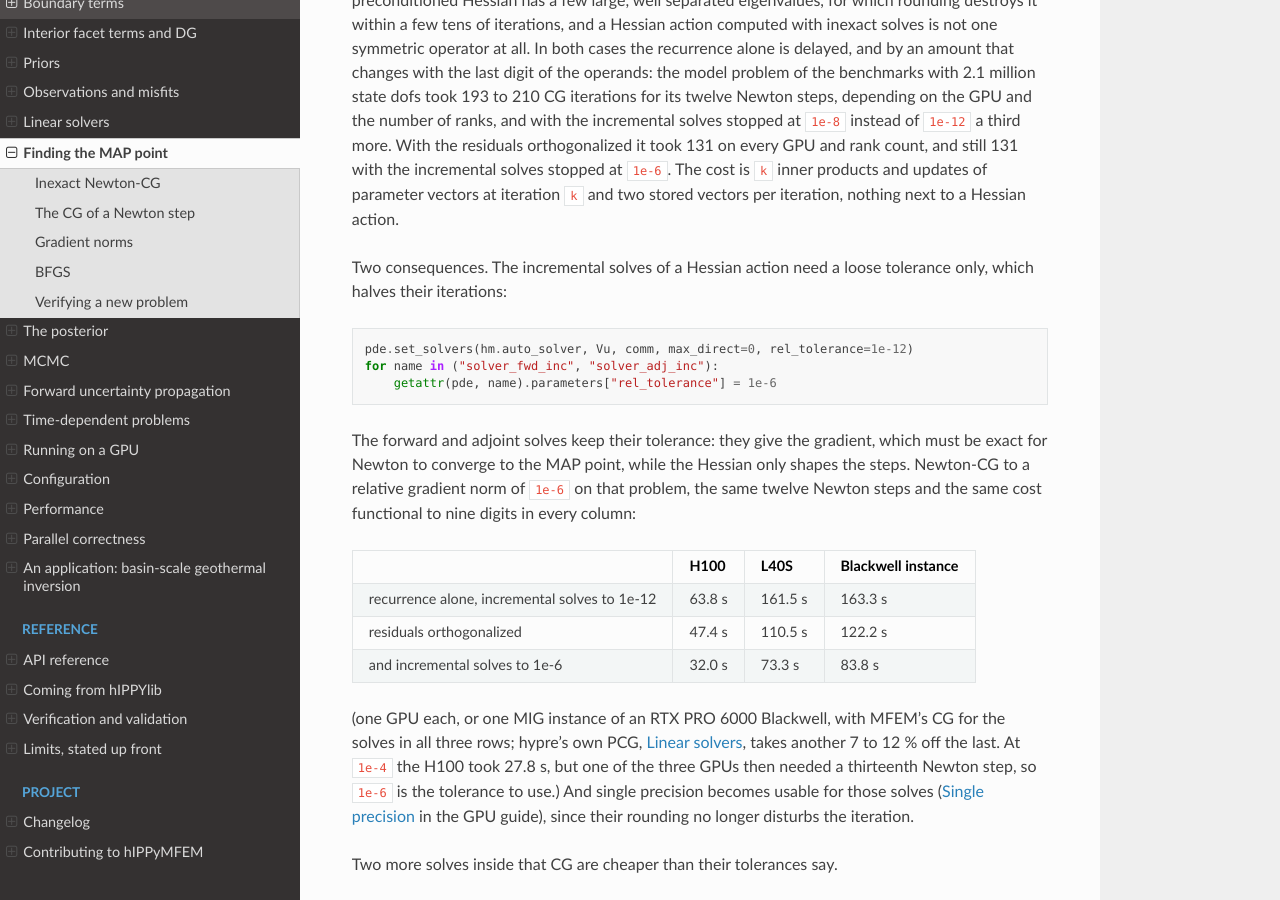
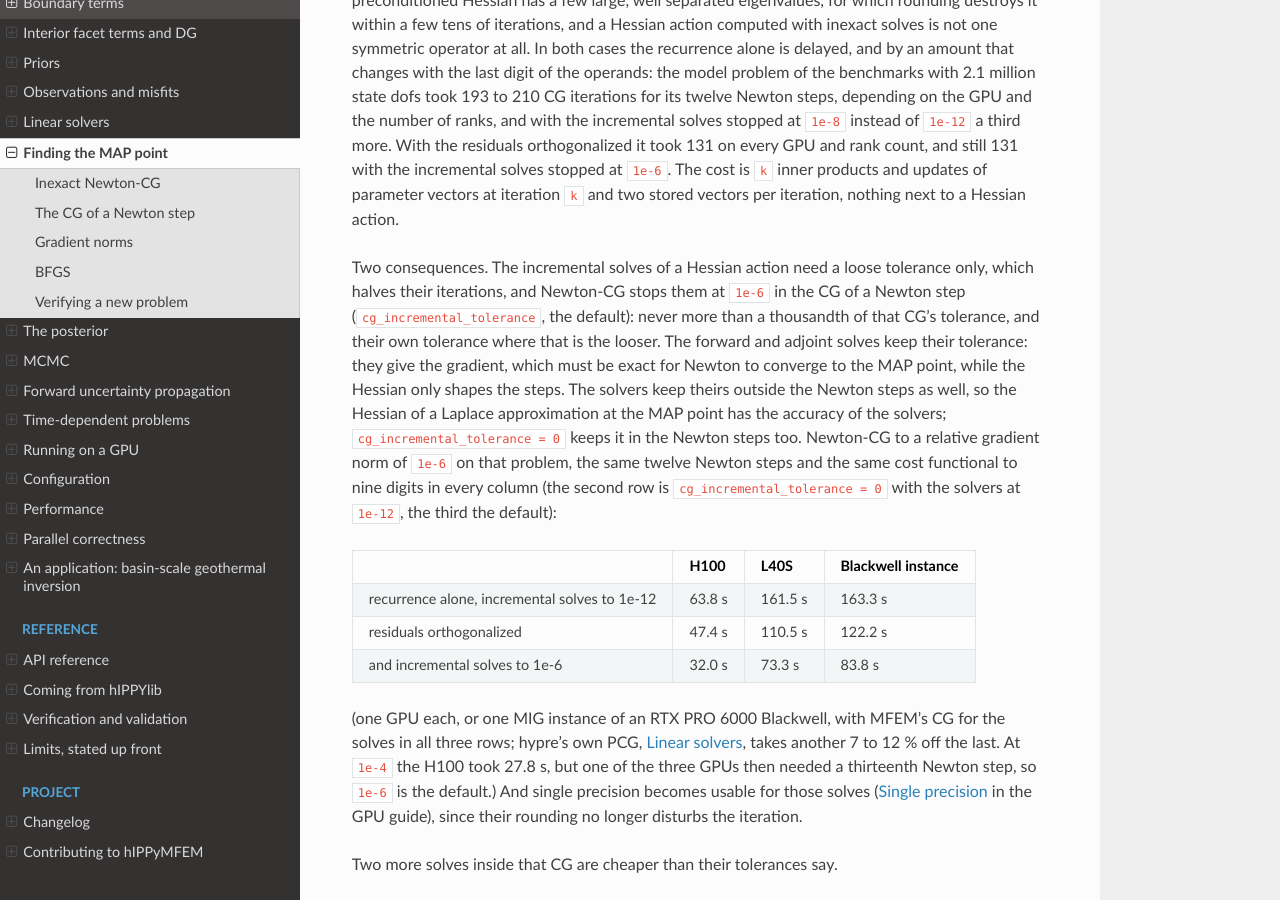
Before and after one commit to hIPPyMFEM/hippymfem, a Sphinx documentation site: the page built from docs/source/guide/optimization.rst, in a window 1280 px wide and 900 px high, scrolled down 882 px. Built offline with Sphinx 7.4.7 and the Read the Docs theme 3.1.0, drawn with Linux system fonts in a browser that asks for light colours; pages that are not in the unit, such as notebooks, are missing from menus.

Commit message:
Newton-CG stops the incremental solves of a Hessian action at 1e-6
cg_incremental_tolerance of ReducedSpaceNewtonCG, 1e-6 by default: in the CG of a
line-search Newton step with cg_reorthogonalize, the two incremental solves of each
Hessian action stop at min(cg_incremental_tolerance, 1e-3 * that CG's tolerance)
where the solvers' own tolerance is tighter (ReducedHessian.set_accuracy, per
Hessian object). Not under cg_hessian_relaxation, whose CG sets an accuracy of its
own; 0 keeps the solvers' own. The forward and adjoint solves, which give the
gradient, are not touched, and the solvers keep their tolerance outside the steps.

The GPU guide recommended setting the incremental solvers to 1e-6 by hand. On the
model problem of the paper's listing the Newton and CG counts and the cost (ten
digits) stay those of solves to 1e-12: 48^3 on one L40S, kernels and hypre on the
card, 62.6 -> 39.6 s; 20^3 on four host ranks 60.5 -> 35.6 s. Single-precision
solves (floor 1e-5) and time-dependent problems (no per-solve tolerance) are not
affected. test_optimization checks the rule and the same MAP point and counts as
at 1e-12 with half the solver iterations; guide and CHANGELOG updated.

```diff
--- a/docs/source/guide/optimization.rst
+++ b/docs/source/guide/optimization.rst
@@ -52,18 +52,17 @@ at ``1e-6``.  The cost is ``k`` inner products and updates of parameter vectors
 iteration ``k`` and two stored vectors per iteration, nothing next to a Hessian action.
 
 Two consequences.  The incremental solves of a Hessian action need a loose tolerance
-only, which halves their iterations:
-
-.. code-block:: python
-
-   pde.set_solvers(hm.auto_solver, Vu, comm, max_direct=0, rel_tolerance=1e-12)
-   for name in ("solver_fwd_inc", "solver_adj_inc"):
-       getattr(pde, name).parameters["rel_tolerance"] = 1e-6
-
-The forward and adjoint solves keep their tolerance: they give the gradient, which must
-be exact for Newton to converge to the MAP point, while the Hessian only shapes the
-steps.  Newton-CG to a relative gradient norm of ``1e-6`` on that problem, the same
-twelve Newton steps and the same cost functional to nine digits in every column:
+only, which halves their iterations, and Newton-CG stops them at ``1e-6`` in the CG of a
+Newton step (``cg_incremental_tolerance``, the default): never more than a thousandth of
+that CG's tolerance, and their own tolerance where that is the looser.  The forward and
+adjoint solves keep their tolerance: they give the gradient, which must be exact for
+Newton to converge to the MAP point, while the Hessian only shapes the steps.  The
+solvers keep theirs outside the Newton steps as well, so the Hessian of a Laplace
+approximation at the MAP point has the accuracy of the solvers;
+``cg_incremental_tolerance = 0`` keeps it in the Newton steps too.  Newton-CG to a
+relative gradient norm of ``1e-6`` on that problem, the same twelve Newton steps and the
+same cost functional to nine digits in every column (the second row is
+``cg_incremental_tolerance = 0`` with the solvers at ``1e-12``, the third the default):
 
 ==============================================  ========  ========  =====================
 ..                                              H100      L40S      Blackwell instance
@@ -76,7 +75,7 @@ and incremental solves to 1e-6                  32.0 s    73.3 s    83.8 s
 (one GPU each, or one MIG instance of an RTX PRO 6000 Blackwell, with MFEM's CG for the
 solves in all three rows; hypre's own PCG, :doc:`solvers`, takes another 7 to 12 % off
 the last.  At ``1e-4`` the H100 took 27.8 s, but one of the three GPUs then needed a
-thirteenth Newton step, so ``1e-6`` is the tolerance to use.)  And single precision becomes usable for those
+thirteenth Newton step, so ``1e-6`` is the default.)  And single precision becomes usable for those
 solves (:ref:`single-precision` in the GPU guide), since their rounding no longer
 disturbs the iteration.
 
```
Also changed, not shown: CHANGELOG.md (+21 -0 lines), docs/source/guide/gpu.rst (+9 -9 lines), 2 other files.
